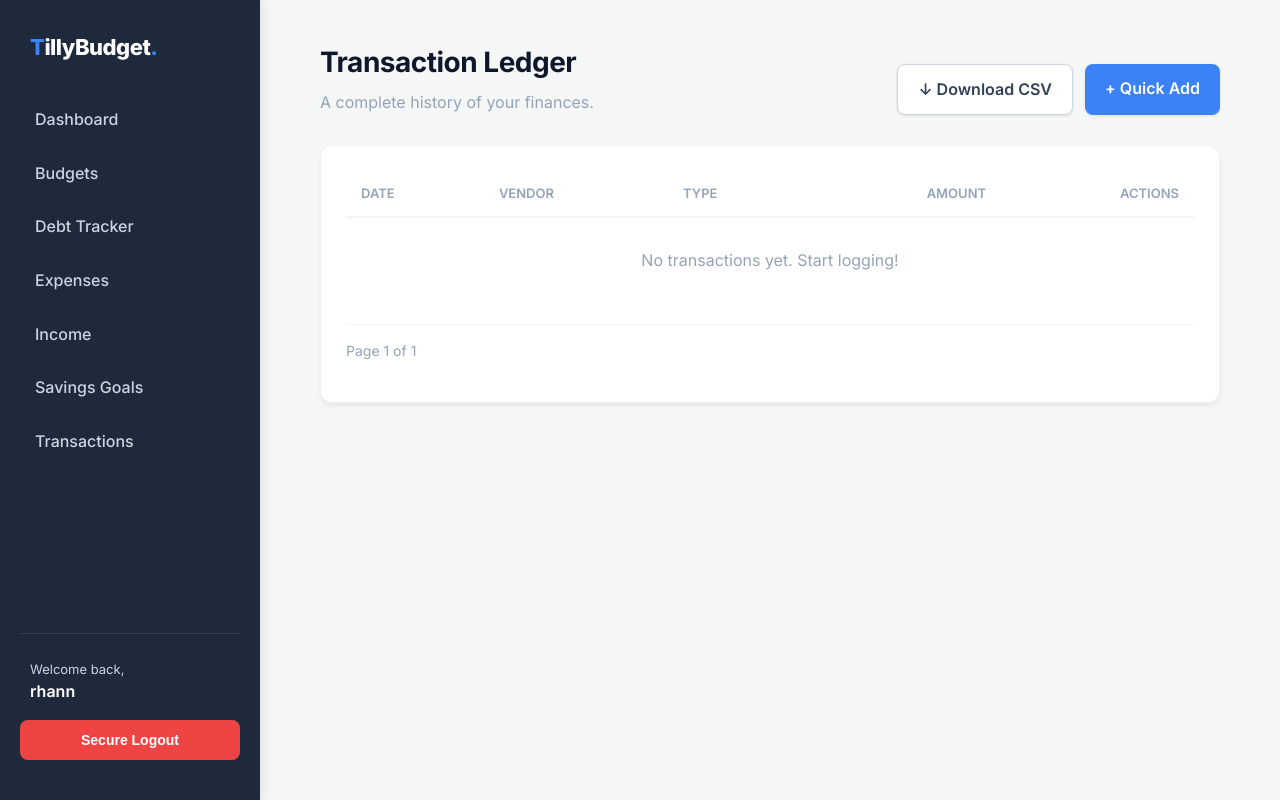
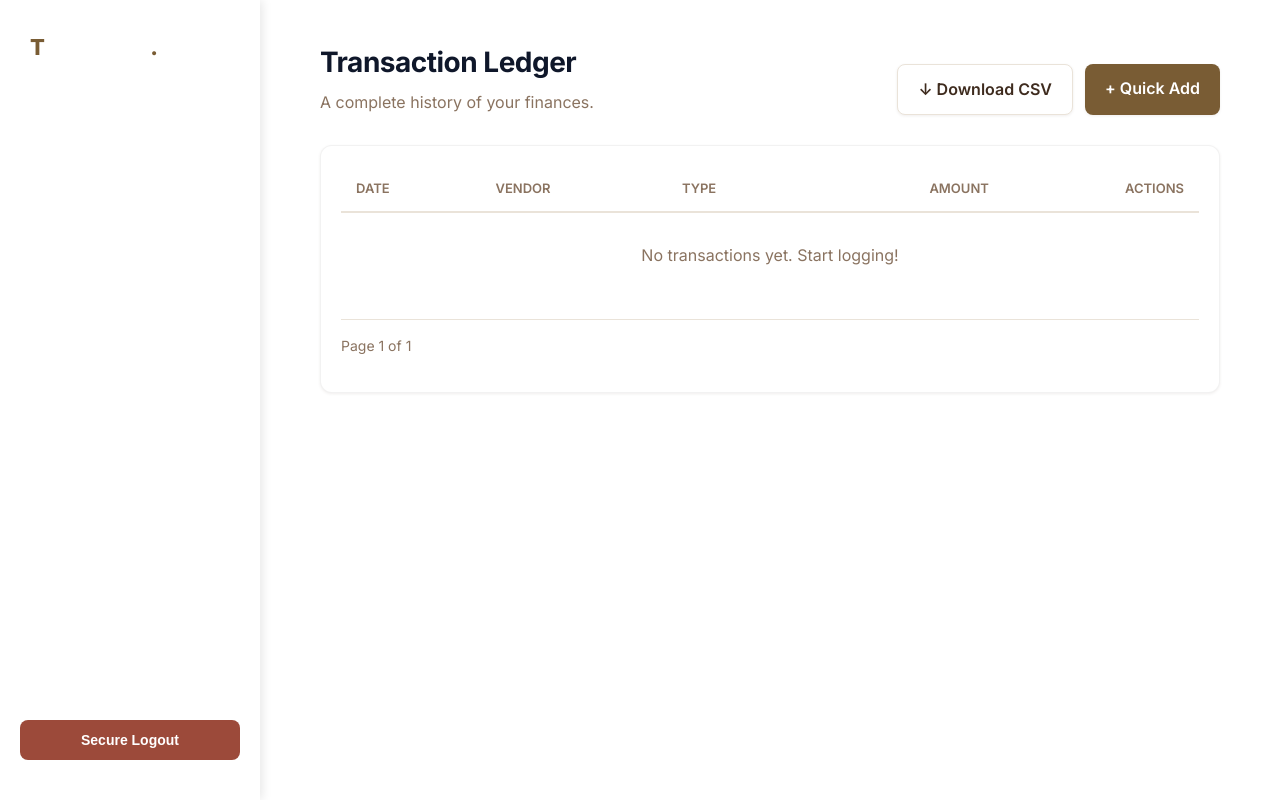
Before and after one commit to rhannemanakins-cmd/vaultic, a Django app: page /transactions/ in a window 1280 px wide. Run offline with Django 5.2, Linux system fonts and the light colour scheme; a user stored in the database is signed in; data that the repository does not hold is empty.

Commit message:
Refine transaction list colors

```diff
--- a/finances/templates/finances/base.html
+++ b/finances/templates/finances/base.html
@@ -13,23 +13,23 @@
         /* ==========================================
            1. THE DESIGN SYSTEM (Variables)
            ========================================== */
-        :root {
-            --bg-body: #f4f7f6;
-            --bg-sidebar: #1e293b;
-            --bg-card: #ffffff;
+:root {
+    /* The Core Brand */
+    --brand-primary: #795C34;   /* Rich saddle brown for buttons & logos */
+    --brand-danger: #9C4A3A;    /* A warm rust/terracotta for delete buttons */
 
-            --text-main: #334155;
-            --text-light: #94a3b8;
-            --text-sidebar: #cbd5e1;
+    /* Backgrounds */
+    --bg-main: #FDFBF7;         /* Warm cream for the overall page background */
+    --bg-card: #FFFFFF;         /* Crisp white for the transaction table/cards */
 
-            --brand-primary: #3b82f6;
-            --brand-success: #10b981;
-            --brand-danger: #ef4444;
+    /* Typography */
+    --text-main: #3E2B1E;       /* Deep espresso instead of harsh black */
+    --text-light: #8A7360;      /* Muted taupe for secondary text/subtitles */
 
-            --shadow-sm: 0 1px 3px rgba(0,0,0,0.1);
-            --shadow-md: 0 4px 6px -1px rgba(0,0,0,0.05), 0 2px 4px -1px rgba(0,0,0,0.03);
-            --radius: 12px;
-        }
+    /* Borders & Accents */
+    --border-color: #EAE3D9;    /* Soft tan for table borders and dividers */
+    --shadow-sm: 0 1px 3px rgba(62, 43, 30, 0.08); /* A warmer drop shadow */
+}
 
         /* ==========================================
            2. GLOBAL RESETS
--- a/finances/templates/finances/dashboard.html
+++ b/finances/templates/finances/dashboard.html
@@ -4,7 +4,7 @@
 <div style="display: flex; justify-content: space-between; align-items: flex-end; margin-bottom: 30px;">
     <div>
         <h1 style="margin: 0; font-size: 28px;">Dashboard</h1>
-        <p style="margin: 5px 0 0 0; color: var(--text-light);">Welcome to your financial command center.</p>
+        <p style="margin: 5px 0 0 0; color: var(--text-light);">Welcome to budgeting made simple.</p>
     </div>
 
     <div style="display: flex; gap: 12px;">
--- a/finances/templates/finances/transaction_list.html
+++ b/finances/templates/finances/transaction_list.html
@@ -8,7 +8,7 @@
     </div>
 
     <div style="display: flex; gap: 12px;">
-        <a href="{% url 'export_transactions_csv' %}" style="background: white; color: var(--text-main); padding: 12px 20px; border-radius: 8px; text-decoration: none; font-weight: 600; border: 1px solid #cbd5e1; box-shadow: var(--shadow-sm); transition: background 0.2s;">
+        <a href="{% url 'export_transactions_csv' %}" style="background: var(--bg-card); color: var(--text-main); padding: 12px 20px; border-radius: 8px; text-decoration: none; font-weight: 600; border: 1px solid var(--border-color); box-shadow: var(--shadow-sm); transition: background 0.2s;">
             ↓ Download CSV
         </a>
         <a href="{% url 'add_transaction' %}" style="background: var(--brand-primary); color: white; padding: 12px 20px; border-radius: 8px; text-decoration: none; font-weight: 600; box-shadow: var(--shadow-sm); transition: opacity 0.2s;">
@@ -17,11 +17,11 @@
     </div>
 </div>
 
-<div class="card">
+<div class="card" style="background: var(--bg-card); border-radius: 12px; box-shadow: var(--shadow-sm); padding: 20px;">
     <div style="overflow-x: auto;">
         <table style="width: 100%; border-collapse: collapse; text-align: left;">
             <thead>
-                <tr style="border-bottom: 2px solid #f1f5f9;">
+                <tr style="border-bottom: 2px solid var(--border-color);">
                     <th style="padding: 12px 15px; color: var(--text-light); font-weight: 600; font-size: 13px; text-transform: uppercase;">Date</th>
                     <th style="padding: 12px 15px; color: var(--text-light); font-weight: 600; font-size: 13px; text-transform: uppercase;">Vendor</th>
                     <th style="padding: 12px 15px; color: var(--text-light); font-weight: 600; font-size: 13px; text-transform: uppercase;">Type</th>
@@ -31,16 +31,16 @@
             </thead>
             <tbody>
                 {% for txn in page_obj %}
-                <tr style="border-bottom: 1px solid #f1f5f9; transition: background 0.2s;">
+                <tr style="border-bottom: 1px solid var(--border-color); transition: background 0.2s;">
                     <td style="padding: 15px; font-size: 14px; color: var(--text-light);">{{ txn.date|date:"M d, Y" }}</td>
-                    <td style="padding: 15px; font-weight: 500;">{{ txn.vendor }}</td>
+                    <td style="padding: 15px; font-weight: 500; color: var(--text-main);">{{ txn.vendor }}</td>
                     <td style="padding: 15px;">
                         {% if txn.transaction_type == 'INCOME' %}
-                            <span style="background: #d1fae5; color: #065f46; padding: 4px 10px; border-radius: 20px; font-size: 12px; font-weight: 600;">Income</span>
+                            <span style="background: #E8F5E9; color: #2E7D32; padding: 4px 10px; border-radius: 20px; font-size: 12px; font-weight: 600;">Income</span>
                         {% elif txn.transaction_type == 'EXPENSE' %}
-                            <span style="background: #fee2e2; color: #991b1b; padding: 4px 10px; border-radius: 20px; font-size: 12px; font-weight: 600;">Expense</span>
+                            <span style="background: #FCE4EC; color: #C62828; padding: 4px 10px; border-radius: 20px; font-size: 12px; font-weight: 600;">Expense</span>
                         {% else %}
-                            <span style="background: #e0e7ff; color: #3730a3; padding: 4px 10px; border-radius: 20px; font-size: 12px; font-weight: 600;">Transfer</span>
+                            <span style="background: #EFEBE9; color: #4E342E; padding: 4px 10px; border-radius: 20px; font-size: 12px; font-weight: 600;">Transfer</span>
                         {% endif %}
                     </td>
                     <td style="padding: 15px; font-weight: 600; text-align: right; color: var(--text-main);">
@@ -59,18 +59,18 @@
             </tbody>
         </table>
 
-        <div style="display: flex; justify-content: space-between; align-items: center; margin-top: 20px; padding: 15px 0; border-top: 1px solid #f1f5f9;">
+        <div style="display: flex; justify-content: space-between; align-items: center; margin-top: 20px; padding: 15px 0; border-top: 1px solid var(--border-color);">
             <span style="color: var(--text-light); font-size: 14px;">
                 Page {{ page_obj.number }} of {{ page_obj.paginator.num_pages }}
             </span>
 
             <div style="display: flex; gap: 10px;">
                 {% if page_obj.has_previous %}
-                    <a href="?page={{ page_obj.previous_page_number }}" style="padding: 8px 16px; background: white; color: var(--text-main); border: 1px solid #cbd5e1; border-radius: 6px; text-decoration: none; font-weight: 500; font-size: 14px;">&larr; Previous</a>
+                    <a href="?page={{ page_obj.previous_page_number }}" style="padding: 8px 16px; background: var(--bg-card); color: var(--text-main); border: 1px solid var(--border-color); border-radius: 6px; text-decoration: none; font-weight: 500; font-size: 14px;">&larr; Previous</a>
                 {% endif %}
 
                 {% if page_obj.has_next %}
-                    <a href="?page={{ page_obj.next_page_number }}" style="padding: 8px 16px; background: white; color: var(--text-main); border: 1px solid #cbd5e1; border-radius: 6px; text-decoration: none; font-weight: 500; font-size: 14px;">Next &rarr;</a>
+                    <a href="?page={{ page_obj.next_page_number }}" style="padding: 8px 16px; background: var(--bg-card); color: var(--text-main); border: 1px solid var(--border-color); border-radius: 6px; text-decoration: none; font-weight: 500; font-size: 14px;">Next &rarr;</a>
                 {% endif %}
             </div>
         </div>
```
